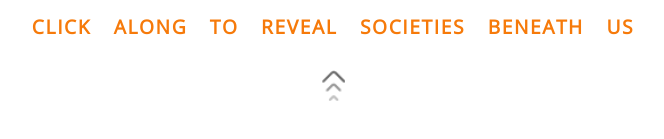
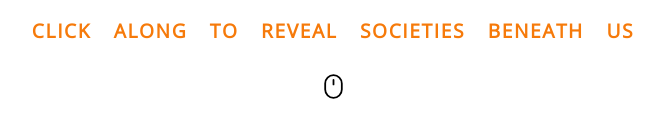
Before and after one commit to jjeeong17/ex3_final, a website: page docs/index.html in a window 1280 px wide. Shown: the part 483-622 px from the top of the page, 307-971 px from the left. Drawn offline with nearby package versions, Linux system fonts and the light colour scheme; a web font is replaced by a local one.

Commit message:
click svg

```diff
--- a/docs/index.html
+++ b/docs/index.html
@@ -86,7 +86,7 @@
       <h1 class="title">OCEAN</h1>
       <p class="subtitle">CLICK ALONG TO REVEAL SOCIETIES BENEATH US</p>
       <div class="scroll-icon">
-        <img src="scroll_icon.png" alt="Scroll Down Icon" />
+        <img src="click.svg" alt="Click Icon" />
       </div>
     </div>
     <script src="landing.js"></script>
```
Also changed, not shown: docs/click.svg (added).
